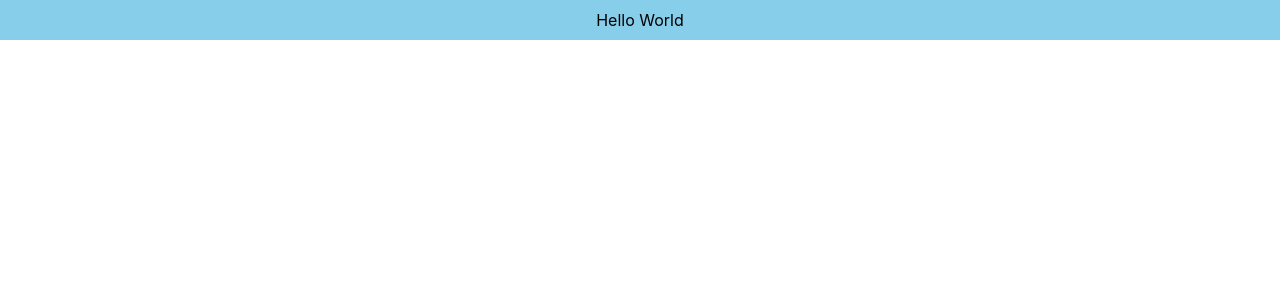
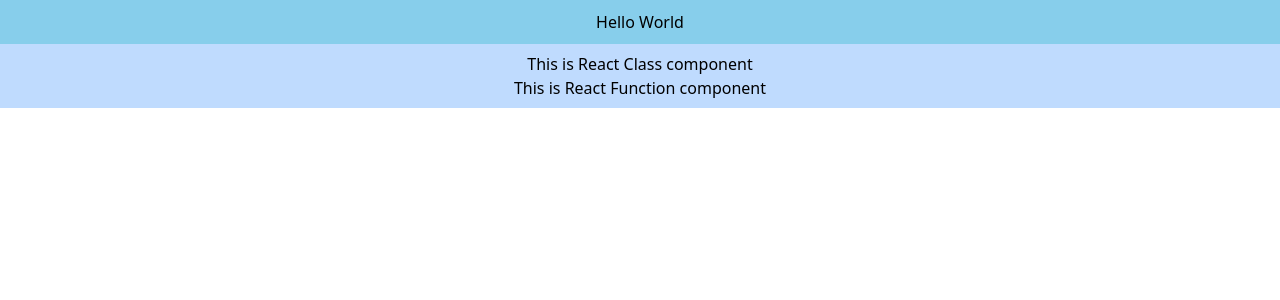
Before and after one commit to ajinkyakhandar/React-Tutorial, a React (Create React App) app in the folder react-tutorial/: page / in a window 1280 px wide. Shown: the top 300 px of the page. Built offline with nearby package versions, Linux system fonts and the light colour scheme.

Commit message:
React Components Type: Functional | Class

```diff
--- a/react-tutorial/package.json
+++ b/react-tutorial/package.json
@@ -34,5 +34,8 @@
       "last 1 firefox version",
       "last 1 safari version"
     ]
+  },
+  "devDependencies": {
+    "tailwindcss": "^3.3.1"
   }
 }
--- a/react-tutorial/src/App.js
+++ b/react-tutorial/src/App.js
@@ -1,11 +1,13 @@
 import logo from './logo.svg';
 import './App.css';
 import ReactDom from './ReactDom/ReactDom';
+import ReactComponent from './ReactComponent/ReactComponent';
 
 function App() {
   return (
     <div className="App">
      <ReactDom/>
+     <ReactComponent/>
     </div>
   );
 }
--- /dev/null
+++ b/react-tutorial/src/ReactComponent/ReactClass.js
@@ -0,0 +1,9 @@
+import React from 'react';
+
+class ReactClass extends React.Component {
+    render(){
+        return <h6>This is React Class component</h6>
+    }
+}
+
+export default ReactClass
--- /dev/null
+++ b/react-tutorial/src/ReactComponent/ReactComponent.js
@@ -0,0 +1,14 @@
+import React from "react";
+import ReactClass from "./ReactClass";
+import ReactFunction from "./ReactFunction";
+
+const ReactComponent = () => {
+  return (
+    <div className="bg-blue-200 p-2">
+      <ReactClass />
+      <ReactFunction />
+    </div>
+  );
+};
+
+export default ReactComponent;
--- /dev/null
+++ b/react-tutorial/src/ReactComponent/ReactFunction.js
@@ -0,0 +1,5 @@
+const ReactFunction = () => {
+    return <h6>This is React Function component</h6>
+}
+
+export default ReactFunction;
--- a/react-tutorial/src/index.css
+++ b/react-tutorial/src/index.css
@@ -1,13 +1,3 @@
-body {
-  margin: 0;
-  font-family: -apple-system, BlinkMacSystemFont, 'Segoe UI', 'Roboto', 'Oxygen',
-    'Ubuntu', 'Cantarell', 'Fira Sans', 'Droid Sans', 'Helvetica Neue',
-    sans-serif;
-  -webkit-font-smoothing: antialiased;
-  -moz-osx-font-smoothing: grayscale;
-}
-
-code {
-  font-family: source-code-pro, Menlo, Monaco, Consolas, 'Courier New',
-    monospace;
-}
+@tailwind base;
+@tailwind components;
+@tailwind utilities;
--- /dev/null
+++ b/react-tutorial/tailwind.config.js
@@ -0,0 +1,8 @@
+/** @type {import('tailwindcss').Config} */
+module.exports = {
+  content: ["./src/**/*.{html,js}"],
+  theme: {
+    extend: {},
+  },
+  plugins: [],
+}
```
Also changed, not shown: 2 other files (tests, documents, lock files or other folders).
